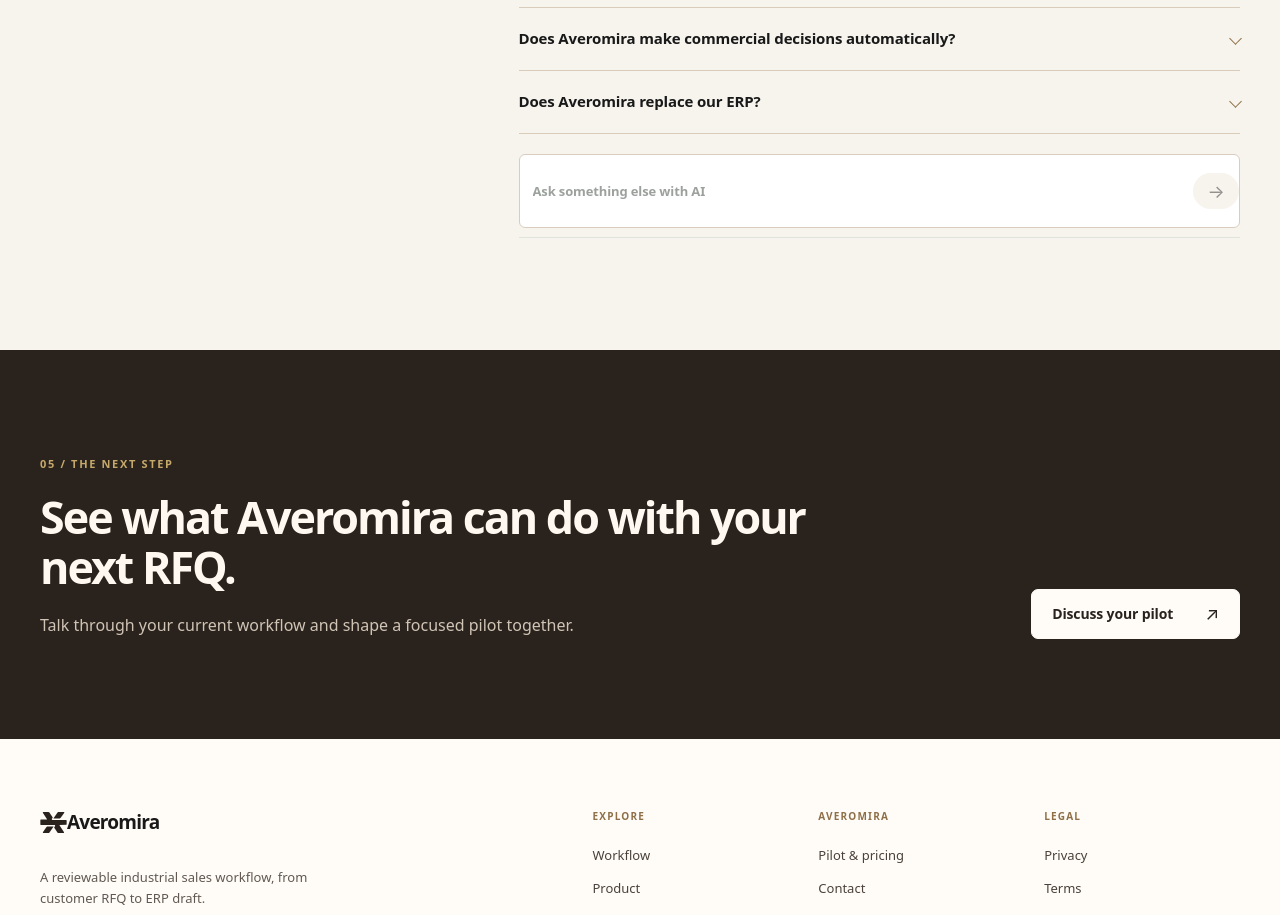
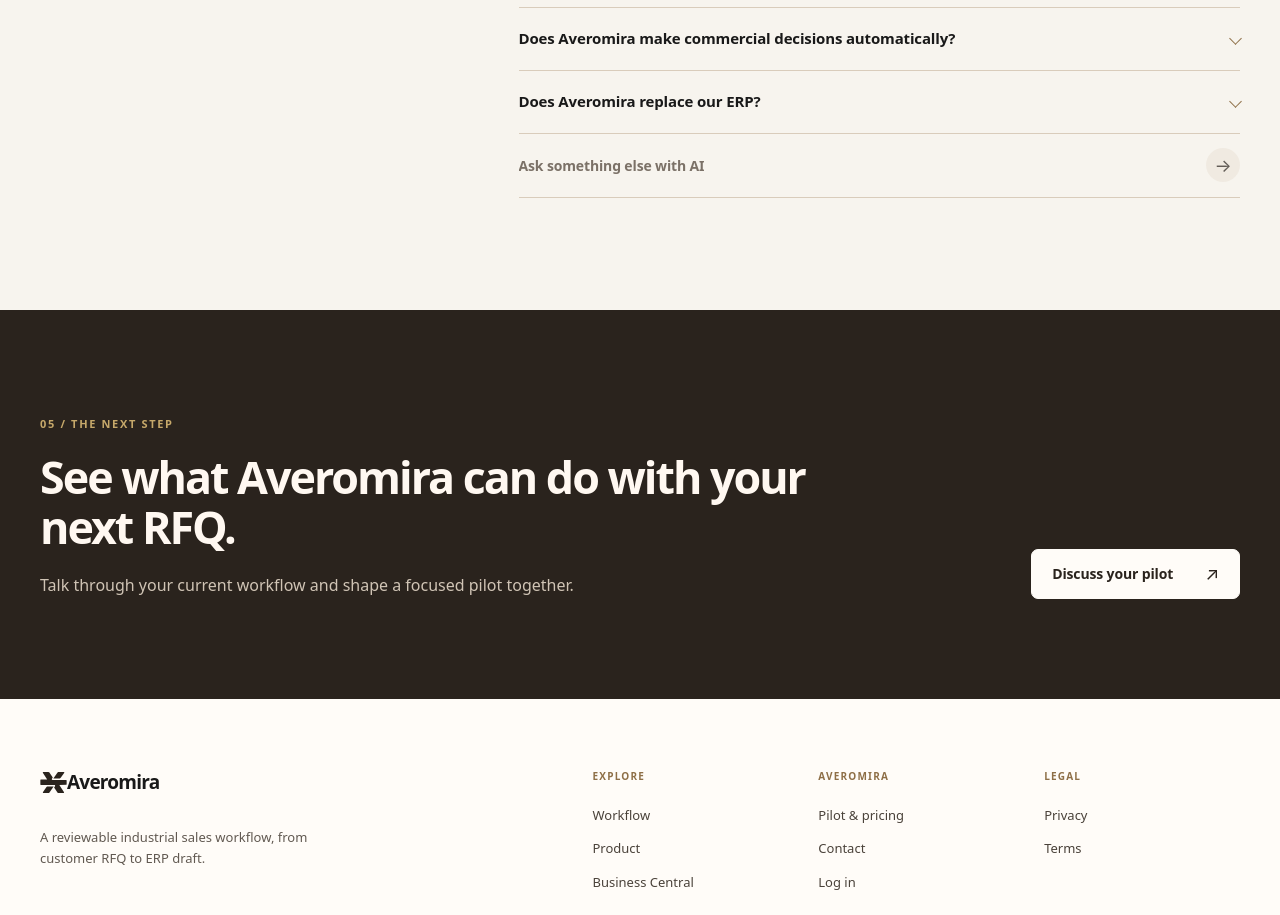
Before and after one commit to miromnb-coder/Rivora, a Next.js app: page / in a window 1280 px wide. Shown: the part 5920-6835 px from the top of the page. Built offline with nearby package versions, Linux system fonts and the light colour scheme; no server answers.

Commit message:
style: restore inline FAQ AI question row

```diff
--- a/app/atelier.css
+++ b/app/atelier.css
@@ -246,12 +246,18 @@
 .atelier-page .faq-v2-item.is-open .faq-v2-answer-wrap { grid-template-rows: 1fr; opacity: 1; }
 .atelier-page .faq-v2-answer { min-height: 0; overflow: hidden; }
 .atelier-page .faq-v2-answer p { max-width: 620px; padding: 0 20px 19px 0; color: #62594f; font-size: 13px; line-height: 1.7; }
-.atelier-page .faq-v2-ai-item { margin-top: 20px; }
-.atelier-page .faq-v2-ai-form { display: flex; border: 1px solid #d9cdbf; border-radius: 6px; background: white; }
-.atelier-page .faq-v2-ai-form input { width: 100%; min-width: 0; padding: 13px; border: 0; background: transparent; color: var(--at-ink); font-size: 13px; }
-.atelier-page .faq-v2-ai-form button { width: 46px; flex: 0 0 46px; border: 0; background: #f0e8dc; color: var(--at-mocha); cursor: pointer; }
-.atelier-page .faq-v2-ai-form button:disabled { opacity: .5; cursor: default; }
-.atelier-page .faq-v2-ai-status { margin-top: 9px; color: #554b41; font-size: 13px; }
+/* Keep the AI question field visually integrated with the FAQ rows. */
+.atelier-page .faq-v2-ai-item { margin-top: 0; border-bottom: 1px solid #d9ccbb; transition: border-color .2s ease; }
+.atelier-page .faq-v2-ai-item:focus-within { border-bottom-color: var(--at-bronze); }
+.atelier-page .faq-v2-ai-form { display: flex; align-items: center; gap: 12px; min-height: 63px; border: 0; border-radius: 0; background: transparent; }
+.atelier-page .faq-v2-ai-form input:not(.faq-v2-honeypot) { flex: 1; width: 100%; min-width: 0; padding: 17px 0; border: 0; border-radius: 0; background: transparent; color: var(--at-ink); font-size: 14px; outline: 0; }
+.atelier-page .faq-v2-ai-form input:not(.faq-v2-honeypot)::placeholder { color: #7b7167; opacity: 1; }
+.atelier-page .faq-v2-ai-form input:not(.faq-v2-honeypot):focus-visible { outline: 2px solid var(--at-bronze); outline-offset: 2px; border-radius: 2px; }
+.atelier-page .faq-v2-ai-form button { display: grid; place-items: center; width: 34px; height: 34px; flex: 0 0 34px; padding: 0; border: 0; border-radius: 50%; background: #eee7dd; color: var(--at-mocha); font-size: 19px; cursor: pointer; transition: background .18s ease, color .18s ease; }
+.atelier-page .faq-v2-ai-form button:not(:disabled):hover { background: var(--at-mocha); color: #fff8f1; }
+.atelier-page .faq-v2-ai-form button:disabled { opacity: .72; cursor: default; }
+.atelier-page .faq-v2-ai-status { margin-top: 0; color: #554b41; font-size: 13px; }
+.atelier-page .faq-v2-ai-status:not(:empty) { padding: 3px 0 16px; }
 
 /* Close */
 .atelier-final { padding: 100px 0; background: var(--at-mocha); color: #fff8f1; }
```
